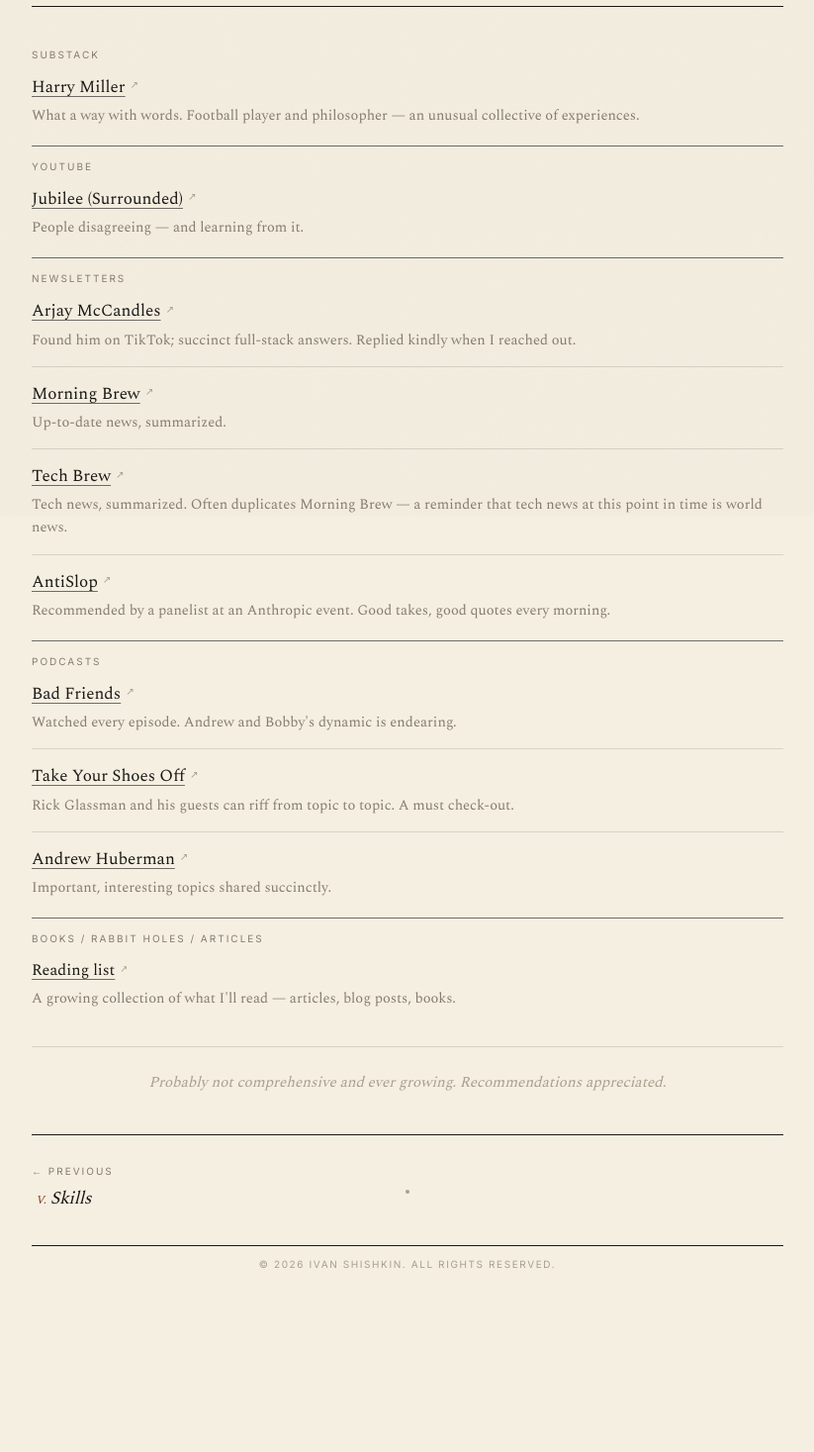
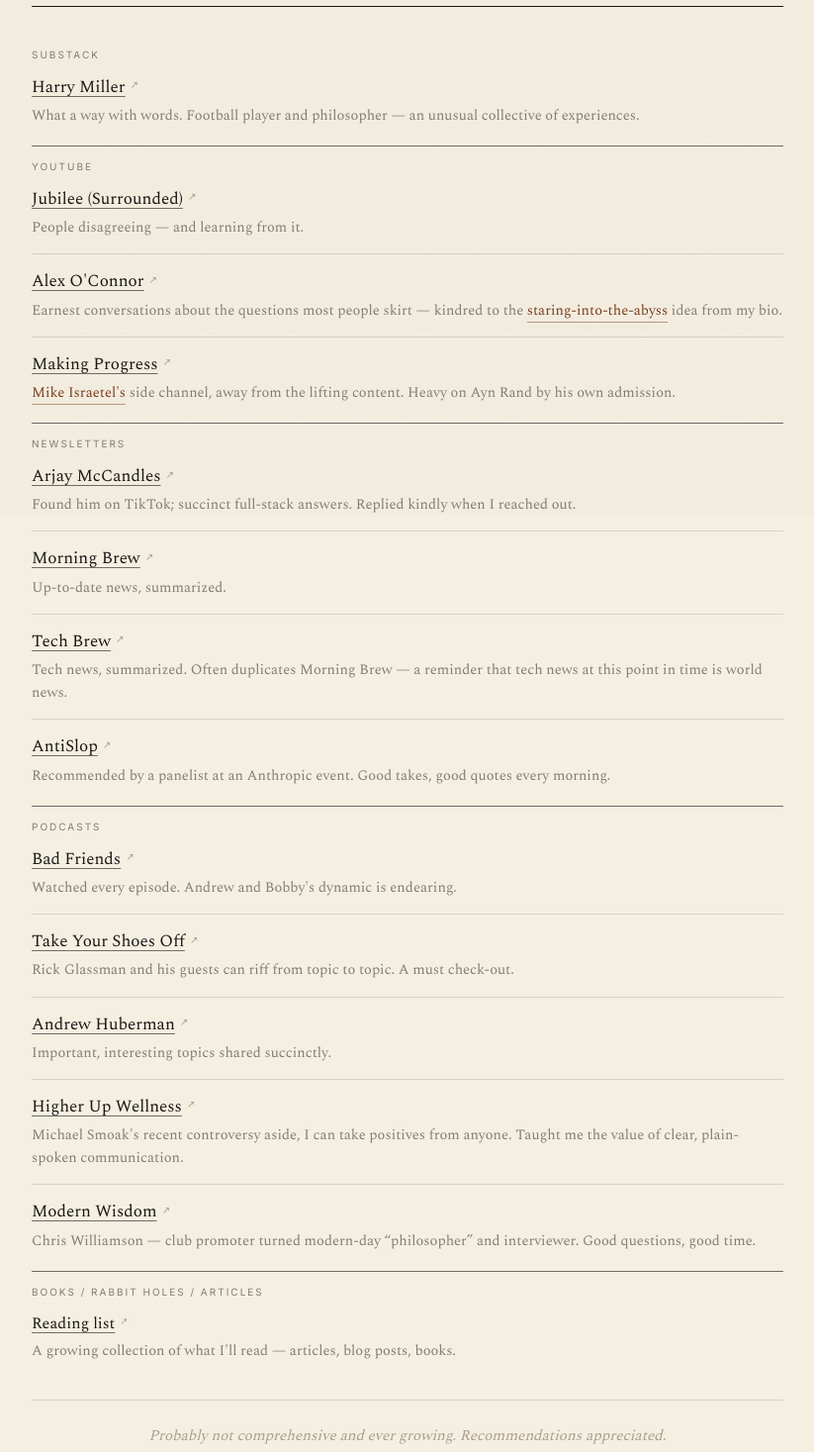
Before and after one commit to Ivan-Shishkin-Dev/Personal_Portfolio_3, a Next.js app: page /media in a window 1280 px wide. Shown: the part 279-1746 px from the top of the page at 99% size, without its empty margins (228-1051 px from the left). Before the commit the page ends 1664 px from the top, so only its background shows below. Built offline with nearby package versions, Linux system fonts and the light colour scheme.

Commit message:
Expand media list; swap Twitter for Cal.com booking

```diff
--- a/app/media/page.tsx
+++ b/app/media/page.tsx
@@ -43,6 +43,47 @@
               Jubilee (Surrounded)
             </a>
             <p className="media-note">People disagreeing — and learning from it.</p>
+          </li>
+          <li className="media-item">
+            <a
+              className="media-name"
+              href="https://www.youtube.com/@CosmicSkeptic"
+              target="_blank"
+              rel="noopener noreferrer"
+            >
+              Alex O&apos;Connor
+            </a>
+            <p className="media-note">
+              Earnest conversations about the questions most people skirt — kindred to the{" "}
+              <a
+                href="https://www.benkuhn.net/abyss/"
+                target="_blank"
+                rel="noopener noreferrer"
+              >
+                staring-into-the-abyss
+              </a>{" "}
+              idea from my bio.
+            </p>
+          </li>
+          <li className="media-item">
+            <a
+              className="media-name"
+              href="https://www.youtube.com/@MikeIsraetelMakingProgress"
+              target="_blank"
+              rel="noopener noreferrer"
+            >
+              Making Progress
+            </a>
+            <p className="media-note">
+              <a
+                href="https://www.youtube.com/channel/UCfQgsKhHjSyRLOp9mnffqVg"
+                target="_blank"
+                rel="noopener noreferrer"
+              >
+                Mike Israetel&apos;s
+              </a>{" "}
+              side channel, away from the lifting content. Heavy on Ayn Rand by his own admission.
+            </p>
           </li>
         </ul>
       </section>
@@ -143,6 +184,32 @@
             </a>
             <p className="media-note">Important, interesting topics shared succinctly.</p>
           </li>
+          <li className="media-item">
+            <a
+              className="media-name"
+              href="https://open.spotify.com/show/1gVshwQYETZFObSi1CJaJk"
+              target="_blank"
+              rel="noopener noreferrer"
+            >
+              Higher Up Wellness
+            </a>
+            <p className="media-note">
+              Michael Smoak&apos;s recent controversy aside, I can take positives from anyone. Taught me the value of clear, plain-spoken communication.
+            </p>
+          </li>
+          <li className="media-item">
+            <a
+              className="media-name"
+              href="https://open.spotify.com/show/0XrOqvxlqQI6bmdYHuIVnr"
+              target="_blank"
+              rel="noopener noreferrer"
+            >
+              Modern Wisdom
+            </a>
+            <p className="media-note">
+              Chris Williamson — club promoter turned modern-day &ldquo;philosopher&rdquo; and interviewer. Good questions, good time.
+            </p>
+          </li>
         </ul>
       </section>
 
```
Also changed, not shown: content/contacts.ts (+6 -6 lines).
